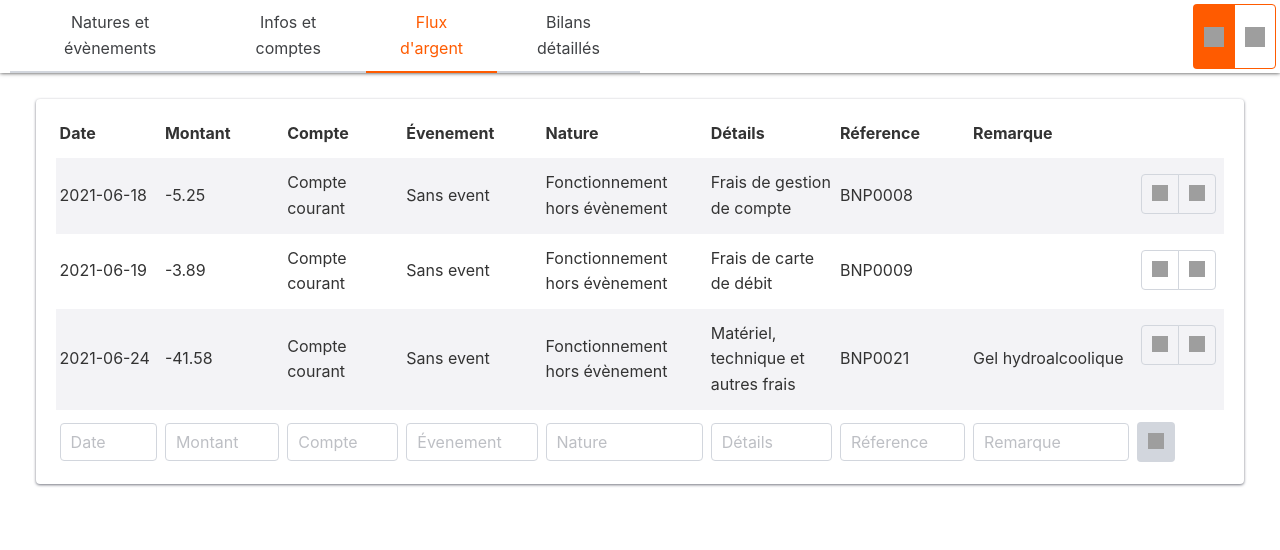
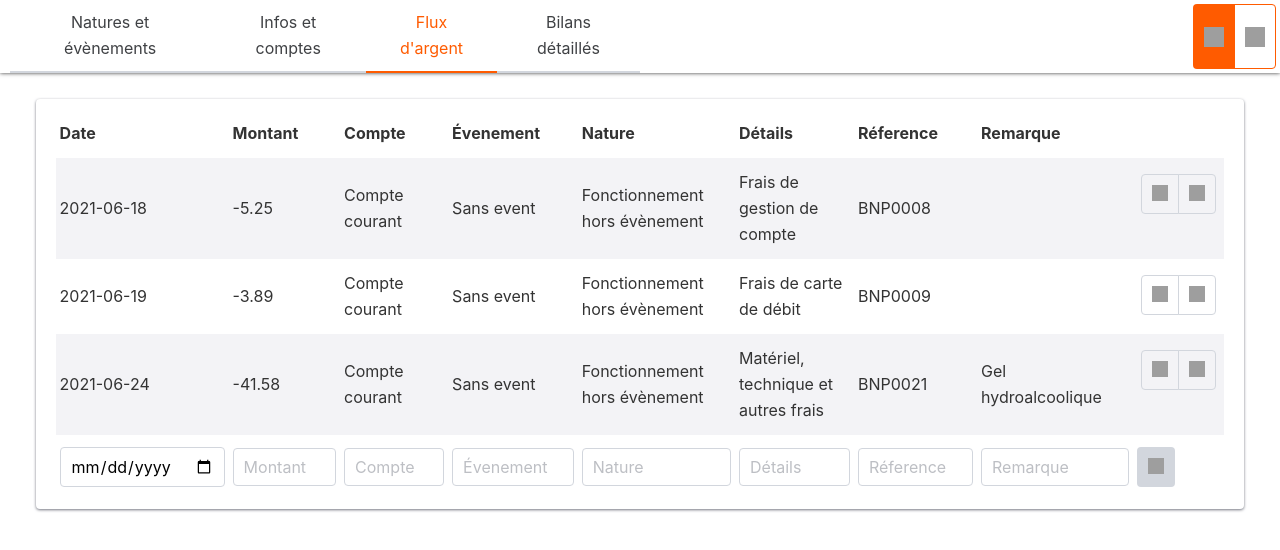
Before and after one commit to BhasherBEL/compta, a Svelte app: page / in a window 1280 px wide. Both pictures are taken after a click on the link "Flux d'argent". Shown: the top 550 px of the page. Built offline with nearby package versions, Linux system fonts and the light colour scheme; grey boxes are pictures that could not be loaded.

Commit message:
contrainte type donnée nouveau flux

```diff
--- a/src/components/tabs/flux.svelte
+++ b/src/components/tabs/flux.svelte
@@ -58,7 +58,13 @@ function toggleEditable(index) {
         <tr>
             {#each cashFlowTitles as item}
                 <th>
-                    <input type="text" placeholder="{item[1]}" bind:value={newCashFlow[item[0]]}>
+                    {#if item[2] === "number"}
+                        <input type="number" bind:value={newCashFlow[item[0]]} placeholder="{item[1]}">
+                    {:else if (item[2] === "date")}
+                        <input type="date" bind:value={newCashFlow[item[0]]} placeholder="{item[1]}">
+                    {:else}
+                        <input bind:value={newCashFlow[item[0]]} placeholder="{item[1]}">
+                    {/if}
                 </th>
             {/each}
             <th>
```
